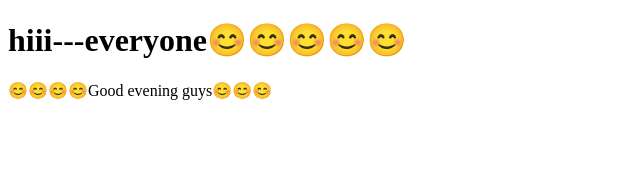
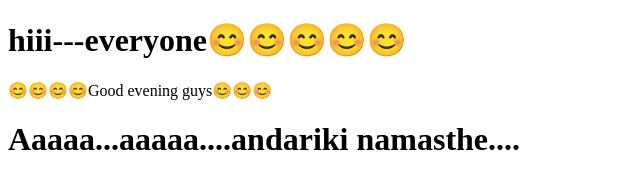
Before and after one commit to mountstring/test, a plain HTML site: page index.html in a window 1280 px wide. Shown: the whole page, without its empty margins (0-640 px from the left). Drawn offline with Linux system fonts and the light colour scheme.

Commit message:
Update index.html

```diff
--- a/index.html
+++ b/index.html
@@ -8,5 +8,6 @@
 <body>
     <h1>hiii---everyone😊😊😊😊😊</h1>
      <p>😊😊😊😊Good evening guys😊😊😊</p>
+    <h1>Aaaaa...aaaaa....andariki namasthe....</h1>
 </body>
 </html>
```
